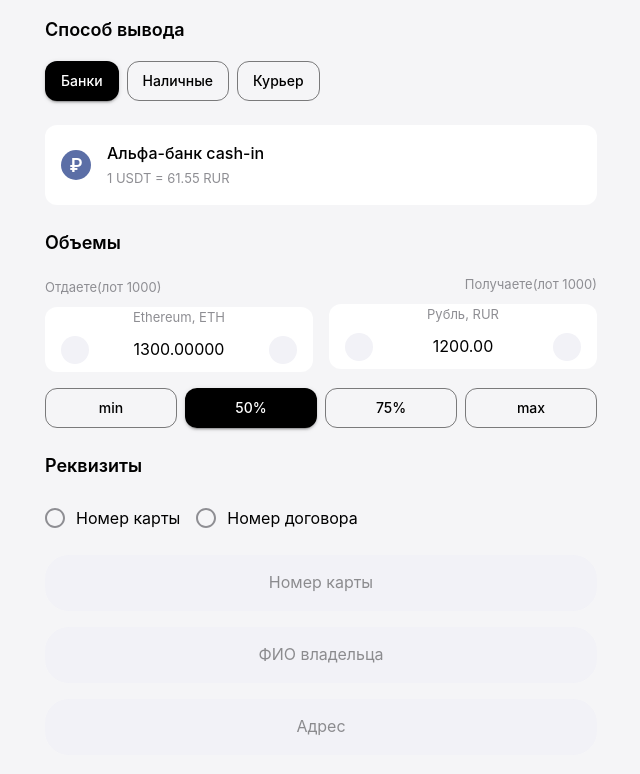
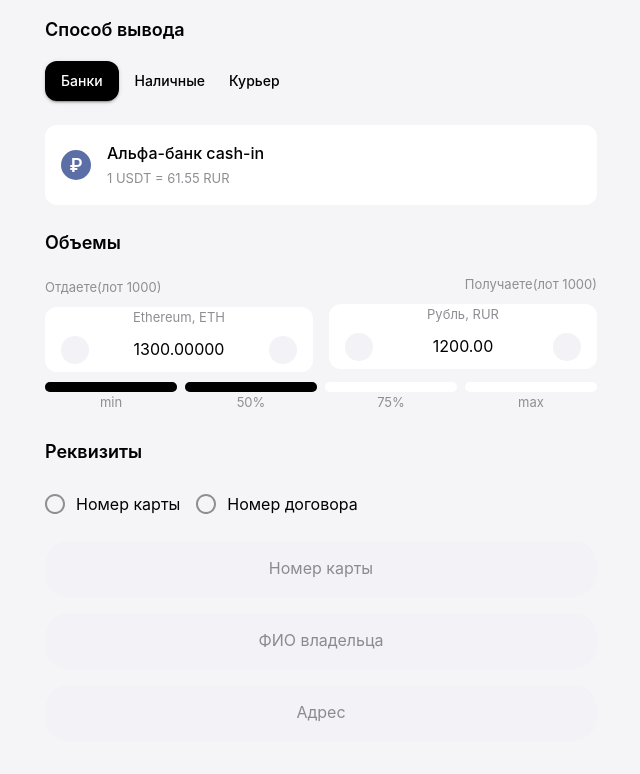
Before and after one commit to az-badri/mui-mobile-page, a React (Create React App) app: page / in a window 1280 px wide. Shown: the top 774 px of the page, without its empty margins (319-959 px from the left). Built offline with nearby package versions, Linux system fonts and the light colour scheme; some icons are missing.

Commit message:
feat: SegmentedBar is done

```diff
--- a/src/components/CurrencyInput.tsx
+++ b/src/components/CurrencyInput.tsx
@@ -29,7 +29,7 @@ export const CurrencyInput = ({ label, value }: Props) => {
                     </Box>
 
                     <Box>
-                        <InputBase value={value} sx={{ flex: 1 }} />
+                        <InputBase value={value}  />
                     </Box>
                     <Box borderRadius={2} bgcolor="#F2F2F7" margin={1}>
                         <IconButton size="small" >
--- /dev/null
+++ b/src/components/SegmentedBar.tsx
@@ -0,0 +1,35 @@
+import { Box, LinearProgress, Stack, Typography } from "@mui/material";
+
+export const SegmentedBar = () => {
+        return (
+            <Box width="100%" marginTop="10px">
+                <Stack direction="row" spacing={1}>
+                    <Box width="25%" >
+                        <LinearProgress variant="determinate" value={100} />
+                        <Box display='flex' justifyContent='center'>
+                            <Typography variant="caption" color="text.secondary">min</Typography>
+                        </Box>
+                    </Box>
+                    <Box width="25%">
+                        <LinearProgress variant="determinate" value={100} />
+                        <Box display='flex' justifyContent='center'>
+                            <Typography variant="caption" color="text.secondary">50%</Typography>
+                        </Box>
+                    </Box>
+                    <Box width="25%">
+                        <LinearProgress variant="determinate" value={100} color="white" />
+                        <Box display='flex' justifyContent='center'>
+                            <Typography variant="caption" color="text.secondary">75%</Typography>
+                        </Box>
+                    </Box>
+                    <Box width="25%">
+                        <LinearProgress variant="determinate" value={100} color="white" />
+                        <Box display='flex' justifyContent='center'>
+                            <Typography variant="caption" color="text.secondary">max</Typography>
+                        </Box>
+                    </Box>
+                </Stack>
+            </Box>
+        );
+
+}
--- a/src/components/SegmentedControl.tsx
+++ b/src/components/SegmentedControl.tsx
@@ -8,7 +8,7 @@ export const SegmentedControl = () => {
             {items.map((item, index) => (
                 <Button
                     key={item}
-                    variant={index === 0 ? 'contained' : 'outlined'}
+                    variant={index === 0 ? 'contained' : 'text'}
                 >
                     {item}
                 </Button>
--- a/src/pages/WithdrawPage.tsx
+++ b/src/pages/WithdrawPage.tsx
@@ -2,7 +2,6 @@ import {
     Box,
     Container,
     Typography,
-    Button,
     Radio,
     RadioGroup,
     FormControlLabel,
@@ -10,8 +9,9 @@ import {
 
 import { SegmentedControl } from '../components/SegmentedControl';
 import { TextInput } from '../components/TextInput';
-import {AccountSelect} from "../components/AccountSelect";
-import {AmountSection} from "../components/AmountSection";
+import { AccountSelect } from "../components/AccountSelect";
+import { AmountSection } from "../components/AmountSection";
+import { SegmentedBar } from "../components/SegmentedBar";
 
 export const WithdrawPage = () => {
     return (
@@ -32,18 +32,7 @@ export const WithdrawPage = () => {
                     </Typography>
 
                     <AmountSection />
-
-                    <Box display="flex" gap={1} mt={2}>
-                        {['min', '50%', '75%', 'max'].map((item, i) => (
-                            <Button
-                                key={item}
-                                fullWidth
-                                variant={i === 1 ? 'contained' : 'outlined'}
-                            >
-                                {item}
-                            </Button>
-                        ))}
-                    </Box>
+                    <SegmentedBar/>
                 </Box>
 
                 <Box>
--- a/src/theme/theme.ts
+++ b/src/theme/theme.ts
@@ -69,5 +69,22 @@ export const theme = createTheme({
                 },
             },
         },
+
+        MuiLinearProgress: {
+            styleOverrides: {
+                root: {
+                    height: 10,
+                    borderRadius: 5,
+                    flex: 1,
+                },
+                // @ts-ignore
+                barColorWhite: {
+                    backgroundColor: '#fff',
+                },
+                barColorBlack: {
+                    backgroundColor: '#000',
+                },
+            },
+        },
     },
 });
```
Also changed, not shown: src/theme/muiTheme.d.ts (added, +8 -0 lines).
